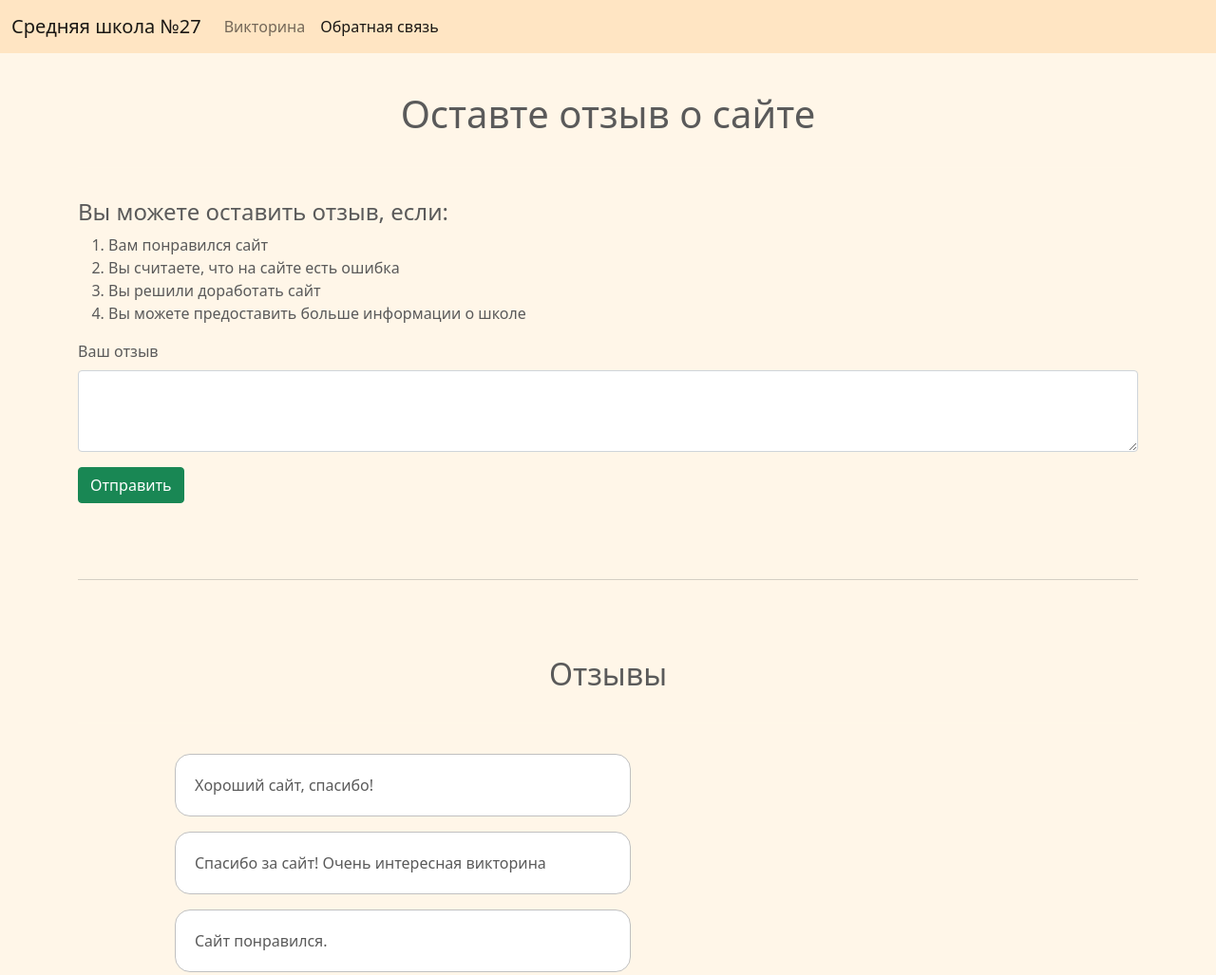
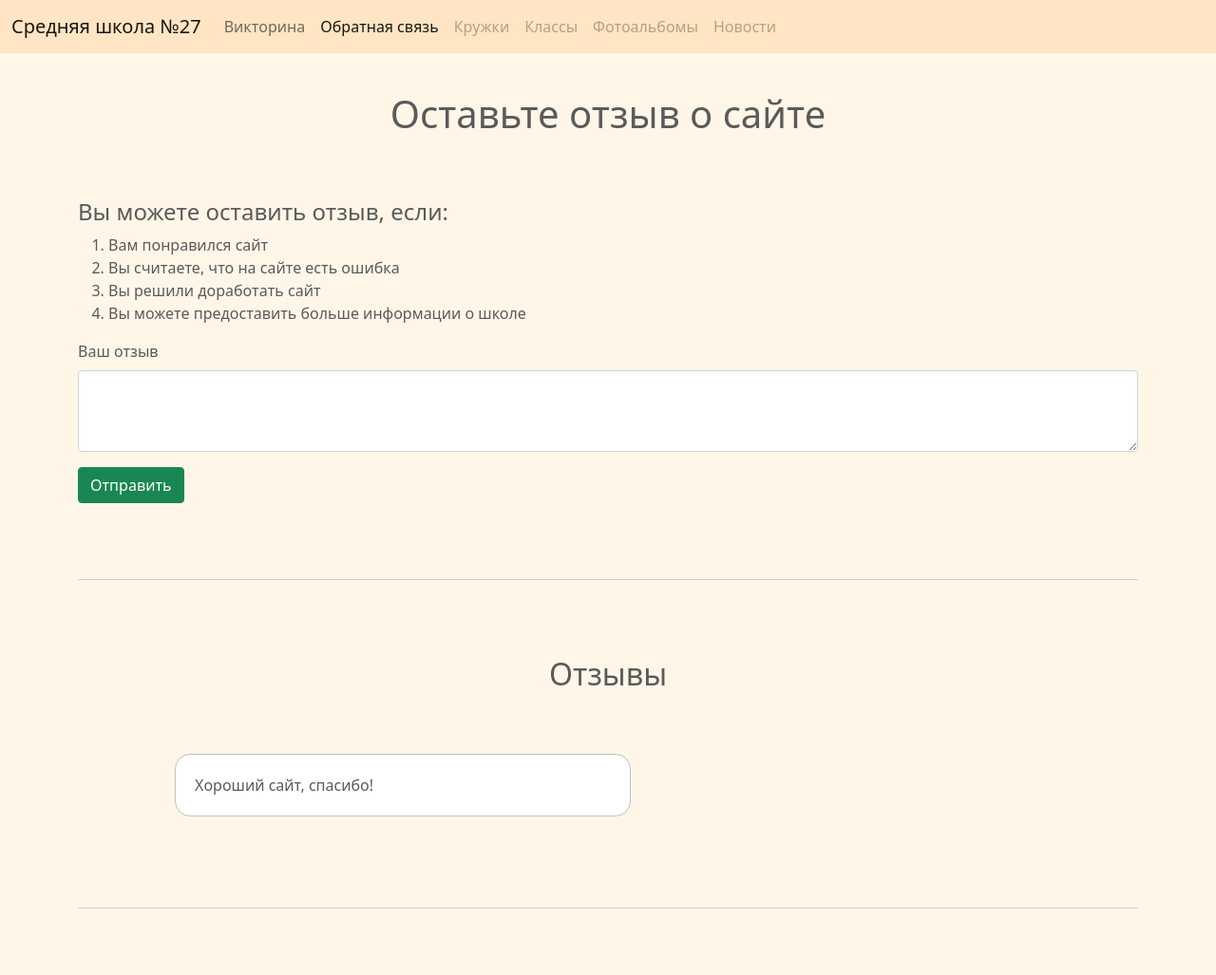
Before and after one commit to PaulMerkushevich/school-27-website, a plain HTML site: page feedback.html in a window 1280 px wide. Shown: the top 1027 px of the page at 95% size. Drawn offline with Linux system fonts and the light colour scheme.

Commit message:
Small pre-release changes

```diff
--- a/feedback.html
+++ b/feedback.html
@@ -30,6 +30,18 @@
             <li class="nav-item ">
               <a class="nav-link active" href="feedback.html">Обратная связь</a>
             </li>
+            <li class="nav-item ">
+              <a class="nav-link disabled" title="В разработке" href="#">Кружки</a>
+            </li>
+            <li class="nav-item ">
+              <a class="nav-link disabled" title="В разработке" href="#">Классы</a>
+            </li>
+            <li class="nav-item ">
+              <a class="nav-link disabled" title="В разработке" href="#">Фотоальбомы</a>
+            </li>
+            <li class="nav-item ">
+              <a class="nav-link disabled" title="В разработке" href="#">Новости</a>
+            </li>
           </ul>
         </div>
       </div>
@@ -42,7 +54,7 @@
 
     <div class="container main-block">
 
-      <h1 class="text-center" style="margin-top: 3rem;">Оставте отзыв о сайте</h1>
+      <h1 class="text-center" style="margin-top: 3rem;">Оставьте отзыв о сайте</h1>
       <hr class="featurette-divider-second">
       <h4>Вы можете оставить отзыв, если:</h4>
       <ol>
@@ -62,12 +74,6 @@
       <div class="row flex-column" id="otz-container">
         <div class="col-lg-5 otziv">
           Хороший сайт, спасибо!
-        </div>
-        <div class="col-lg-5 otziv">
-          Спасибо за сайт! Очень интересная викторина
-        </div>
-        <div class="col-lg-5 otziv">
-          Сайт понравился.
         </div>
 
       </div>
--- a/js/scripts.js
+++ b/js/scripts.js
@@ -8,7 +8,7 @@ function show() {
 		q_text = " вопрос";
 	} else if (ball > 1 && ball < 5) {
 		q_text = " вопросa";
-	} else if (ball > 5) {
+	} else if (ball >= 5) {
 		q_text = " вопросов";
 	} else if (ball === 0) {
 		q_text = " вопросов";
```
Also changed, not shown: index.html (+12 -0 lines), quiz.html (+14 -2 lines), images/open_27.jpg (added), images/tir_origin.jpg (added).
